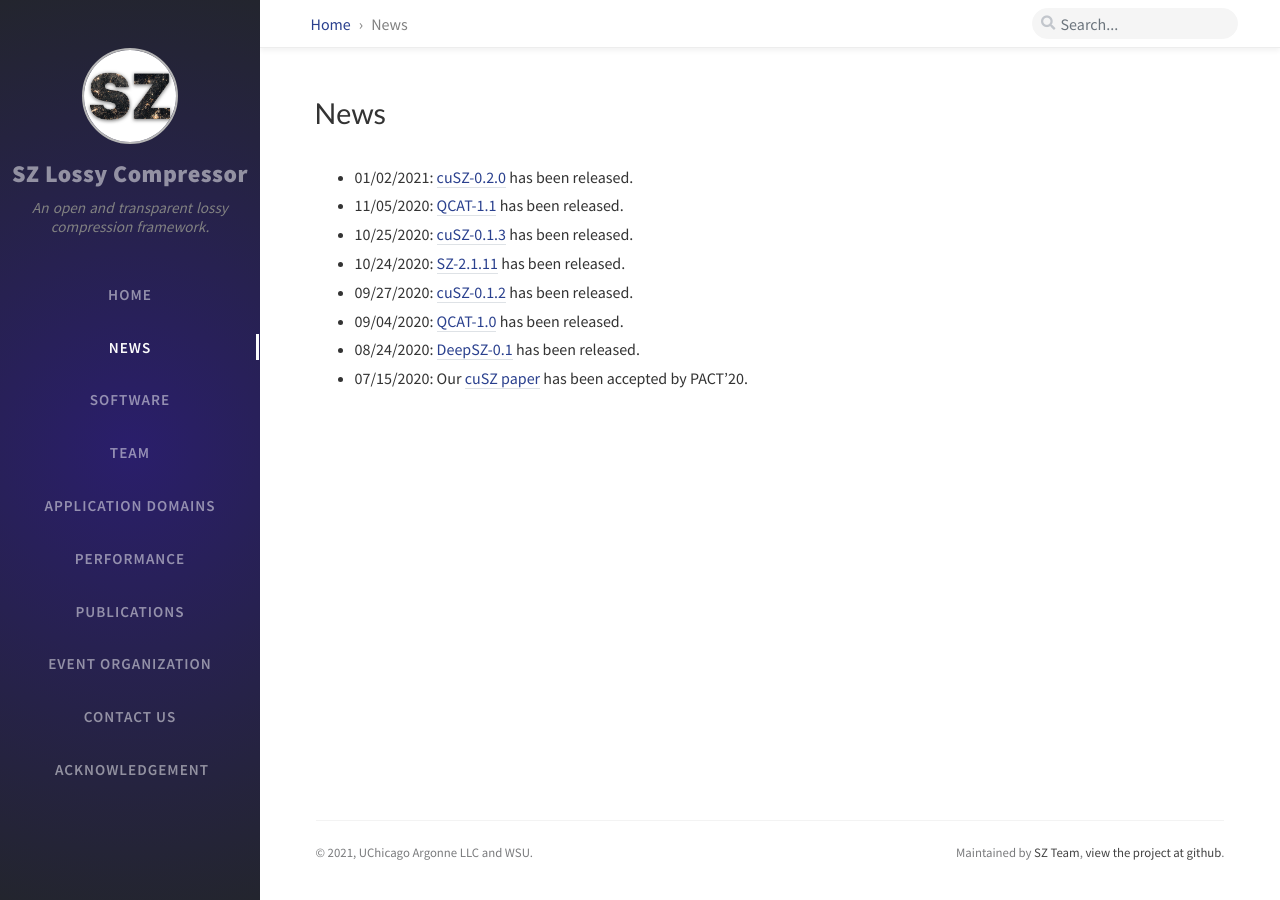
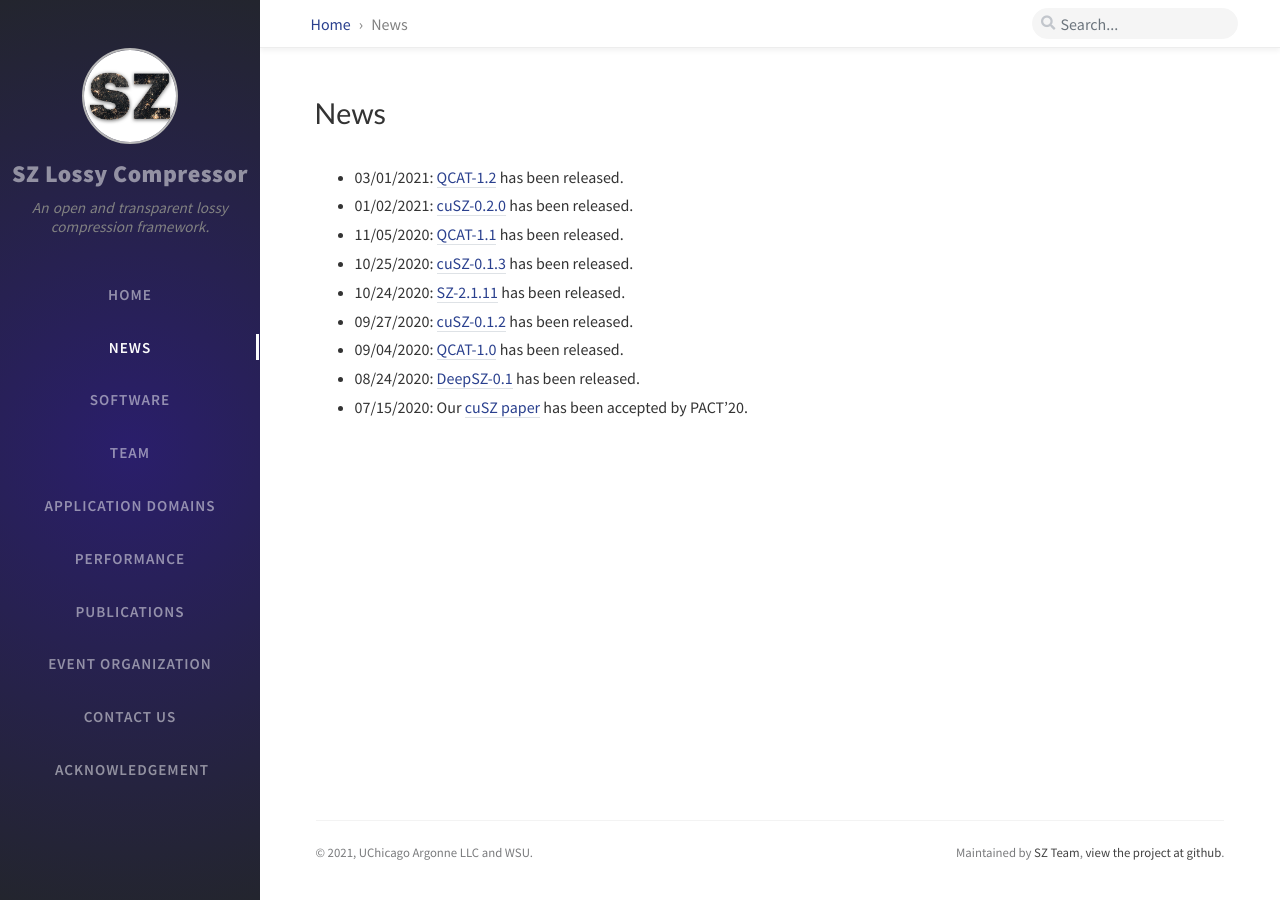
Before and after one commit to szcompressor/szcompressor.github.io, a Jekyll site: the page built from tabs/news.md, in a window 1280 px wide. Built offline with Jekyll 4.4.1, drawn with Linux system fonts in a browser that asks for light colours; nearby versions of some CDN libraries; comment, search, counter and statistics services are not loaded.

Commit message:
update news by adding new version of qcat

```diff
--- a/tabs/news.md
+++ b/tabs/news.md
@@ -2,6 +2,7 @@
 title: News
 ---
 
+- 03/01/2021: [QCAT-1.2](https://github.com/szcompressor/qcat/releases/download/1.2/qcat-1.2.tar.gz) has been released.
 - 01/02/2021: [cuSZ-0.2.0](https://github.com/szcompressor/cuSZ/releases/download/v0.2.0/cuSZ-0.2.0.tar.gz) has been released.
 - 11/05/2020: [QCAT-1.1](https://github.com/szcompressor/qcat/releases/download/v1.1/qcat-1.1.tar.gz) has been released.
 - 10/25/2020: [cuSZ-0.1.3](https://github.com/szcompressor/cuSZ/releases/download/v0.1.3/cuSZ-0.1.3.tar.gz) has been released.
```
